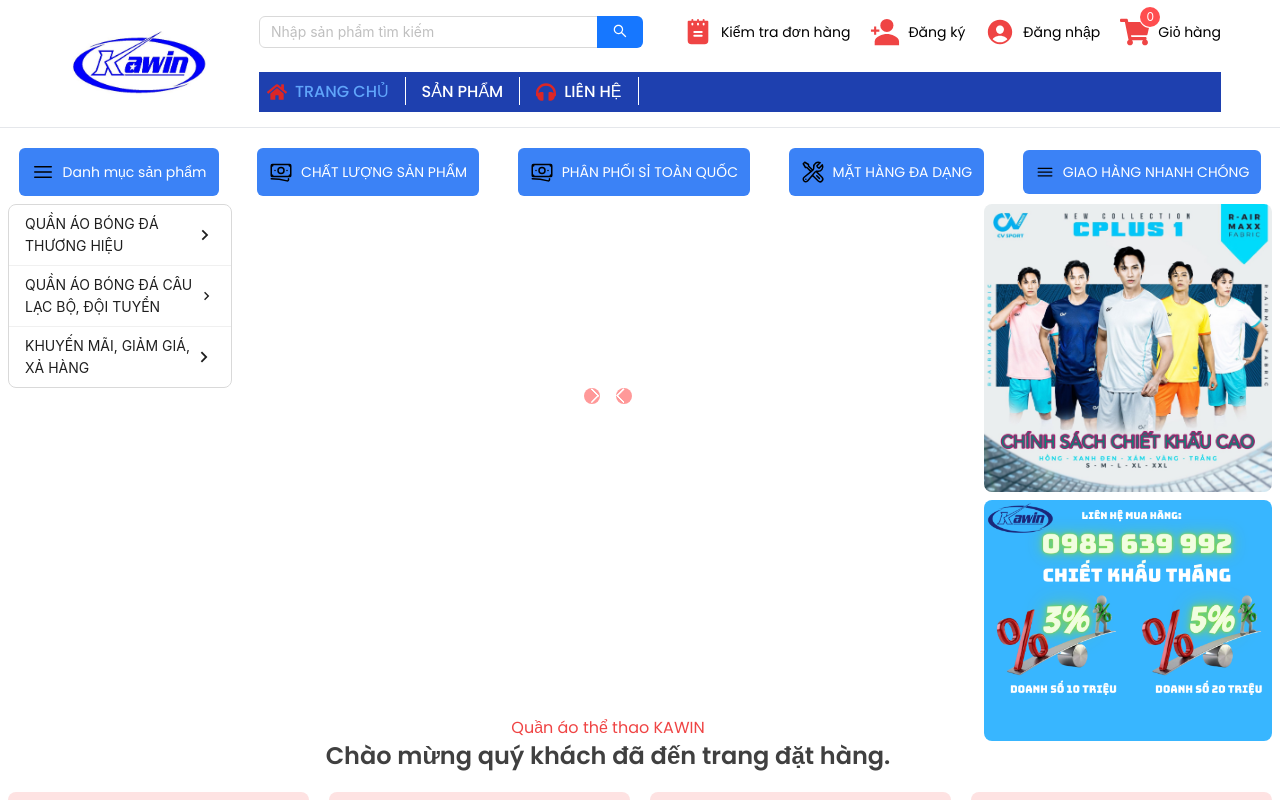
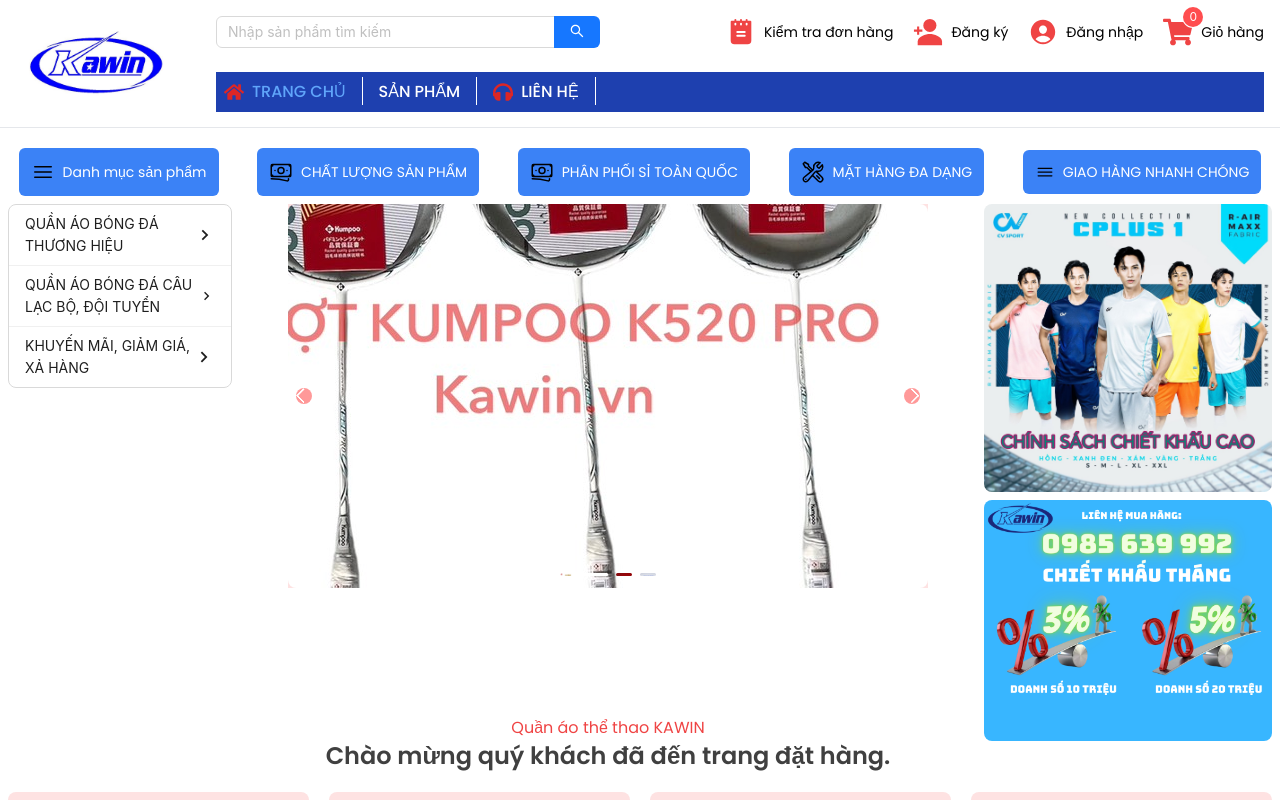
Before and after one commit to nguyenhuuan1304/shop-sport, a React (Vite) app in the folder front-end/: page / in a window 1280 px wide. Built offline with nearby package versions, Linux system fonts and the light colour scheme.

Commit message:
fix carousel not showing on first render

```diff
--- a/front-end/src/App.jsx
+++ b/front-end/src/App.jsx
@@ -9,6 +9,7 @@
 import ProductPage from "./pages/ProductPage";
 import LoginPage from "./pages/LoginPage";
 import UserProfilePage from "./pages/UserProfilePage";
+import NotFoundPage from "./pages/NotFoundPage";
 function App() {
   return (
     <BrowserRouter>
@@ -21,6 +22,7 @@
         </Route>
         <Route path="login" element={<LoginPage />}></Route>
         <Route path="cart" element={<CartPage />}></Route>
+        <Route path="*" element={<NotFoundPage />} />
       </Routes>
     </BrowserRouter>
   );
--- a/front-end/src/components/Carousel/index.jsx
+++ b/front-end/src/components/Carousel/index.jsx
@@ -24,6 +24,7 @@
 
 export default function _Carousel() {
   return (
+    <div className="w-full h-auto">
       <Carousel
         className="max-w-screen-sm h-auto"
         arrows
@@ -69,5 +70,6 @@
           />
         </div>
       </Carousel>
+    </div>
   );
 }
--- a/front-end/src/components/Footer/index.jsx
+++ b/front-end/src/components/Footer/index.jsx
@@ -2,7 +2,7 @@
 
 export default function Footer() {
   return (
-    <div className="text-white bottom-0 flex w-full items-center justify-center bg-gray-800 p-2 ">
+    <div className="text-white bottom-0 flex w-full items-center justify-center bg-gray-800 p-2">
       © 2024 SỈ THỂ THAO KAWIN.VN
     </div>
   );
--- a/front-end/src/components/Header/index.jsx
+++ b/front-end/src/components/Header/index.jsx
@@ -85,15 +85,15 @@
 
 export default function Header() {
   return (
-    <div className=" border-b flex flex-row h-32 w-full gap-10 items-center justify-center">
+    <div className=" border-b flex flex-row h-32 w-full gap-10 items-center justify-between">
       <Link to="/">
         <img
-          className="w-32 scale-105 h-auto ml-8 object-cover"
+          className="w-32 scale-105 h-auto ml-8 object-cover grow"
           src={logo}
           alt=""
         />
       </Link>
-      <div className=" gap-6 flex flex-col p-4">
+      <div className=" gap-6 flex flex-col p-4 grow">
         <div className="flex flex-row gap-10 flex-auto items-center justify-between">
           <Search
             placeholder="Nhập sản phẩm tìm kiếm"
--- /dev/null
+++ b/front-end/src/pages/NotFoundPage.jsx
@@ -0,0 +1,22 @@
+import React from "react";
+import { Button, Result } from "antd";
+import { Link } from "react-router-dom";
+
+export default function NotFoundPage() {
+  return (
+    <Result
+      status="404"
+      title="404"
+      subTitle="Xin lỗi, địa chỉ bạn truy cập không tồn tại."
+      extra={
+        <Link
+          to="/"
+          type="primary"
+          className="bg-blue-600 text-white rounded-lg p-2"
+        >
+          Trở về trang chủ
+        </Link>
+      }
+    />
+  );
+}
```
Lines whose indentation alone changed are shown as unchanged.
